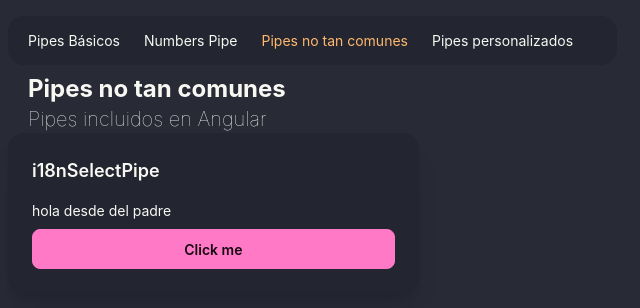
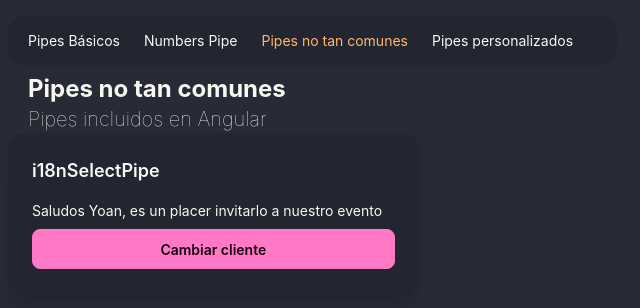
Before and after one commit to yo-huaca95/pipes_app, an Angular app: page /uncommon in a window 1280 px wide. Shown: the top 308 px of the page, without its empty margins (0-640 px from the left). Built offline with nearby package versions, Linux system fonts and the light colour scheme.

Commit message:
Implementando I18nSelectPipe, para cambios visuales en el texto segun el genero, (invitarlo -> invitarla)

```diff
--- a/src/app/pages/uncommon-page/uncommon-page.html
+++ b/src/app/pages/uncommon-page/uncommon-page.html
@@ -5,7 +5,7 @@
 
 <div class="grid grid-cols-1 md:grid-cols-2 xl:grid-cols-3 gap-4">
  <app-card title="i18nSelectPipe">
-    <p>hola desde del padre</p>
-    <button class="btn btn-primary">Click me</button>
+    <p>Saludos {{client().name}}, es un placer {{client().gender | i18nSelect:invitationMap}} a nuestro evento</p>
+    <button (click)="changeClient()" class="btn btn-primary">Cambiar cliente</button>
  </app-card>
 </div>
--- a/src/app/pages/uncommon-page/uncommon-page.ts
+++ b/src/app/pages/uncommon-page/uncommon-page.ts
@@ -1,9 +1,40 @@
-import { Component } from '@angular/core';
+import { Component, signal } from '@angular/core';
 import { Card } from "../../components/card/card";
+import { I18nSelectPipe } from '@angular/common';
+
+const client1={
+  name:'Yoan',
+  gender:'male',
+  age:31,
+  address:'Florencia, Canadá'
+}
+
+const client2={
+  name:'Camila',
+  gender:'female',
+  age:33,
+  address:'Florencia, Canadá'
+}
+
 
 @Component({
   selector: 'app-uncommon-page',
-  imports: [Card],
+  imports: [Card,I18nSelectPipe],
   templateUrl: './uncommon-page.html',
 })
-export default class UncommonPage {}
+export default class UncommonPage {
+  client =signal(client1);
+
+  invitationMap={
+    male:'invitarlo',
+    female:'invitarla'
+  };
+
+  changeClient(){
+    if(this.client()===client1){
+      this.client.set(client2);
+      return;
+    }
+    this.client.set(client1);
+  }
+}
```
